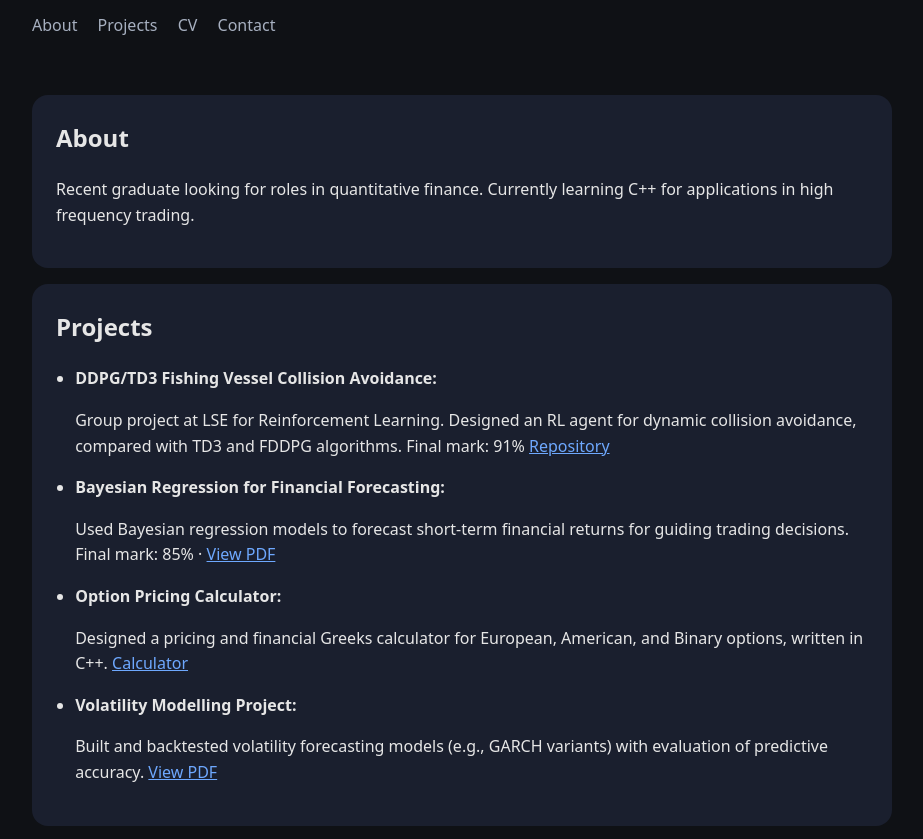
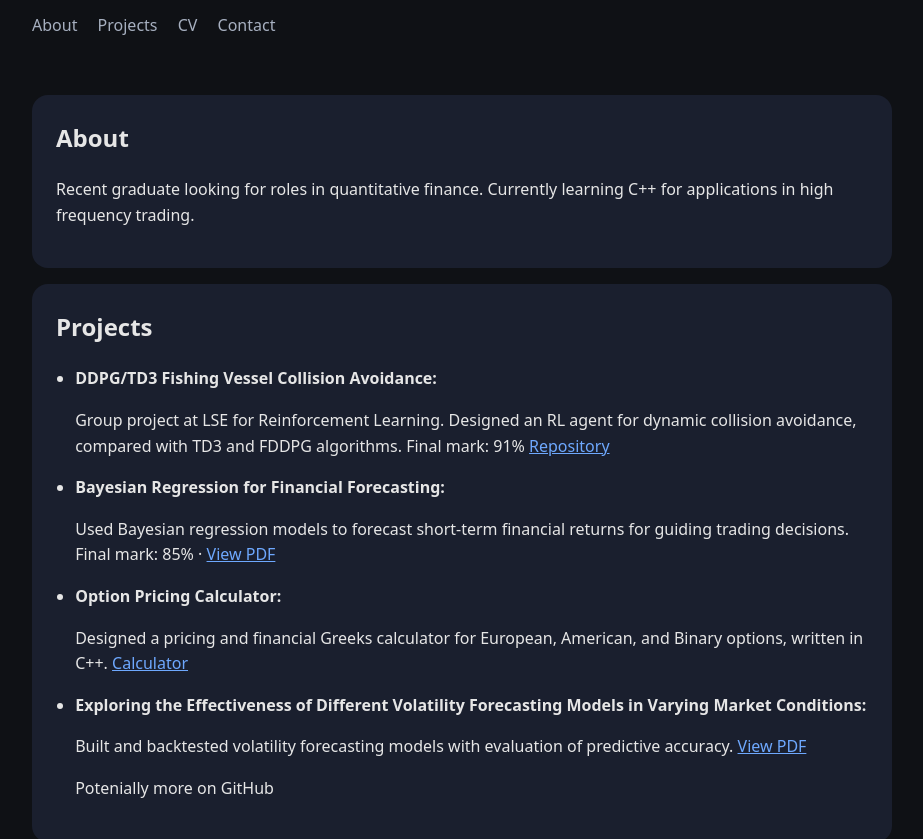
Before and after one commit to Pheneas123/pheneas123.github.io, a plain HTML site: page index.html in a window 1280 px wide. Shown: the part 108-947 px from the top of the page, without its empty margins (178-1101 px from the left). Drawn offline with Linux system fonts and the light colour scheme.

Commit message:
Update index.html

```diff
--- a/index.html
+++ b/index.html
@@ -113,14 +113,17 @@
                   </p>
                </li>
                <li>
-                  <strong>Volatility Modelling Project:</strong>
+                  <strong>Exploring the Effectiveness of Different
+Volatility Forecasting Models in Varying
+Market Conditions:</strong>
                   <p>
-                     Built and backtested volatility forecasting models (e.g., GARCH variants) with evaluation of predictive accuracy.
+                     Built and backtested volatility forecasting models with evaluation of predictive accuracy.
                      <a href="projects/VolatilityProj.pdf" target="_blank">
                       View PDF
                      </a>
                   </p>
                </li>
+          Potenially more on GitHub
             </ul>
          </section>
          <section id="cv">
```
